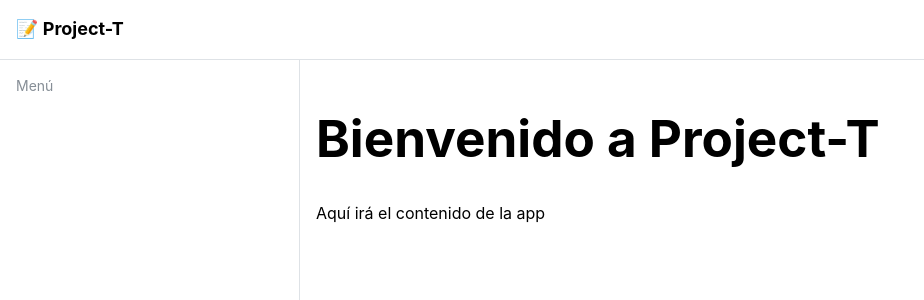
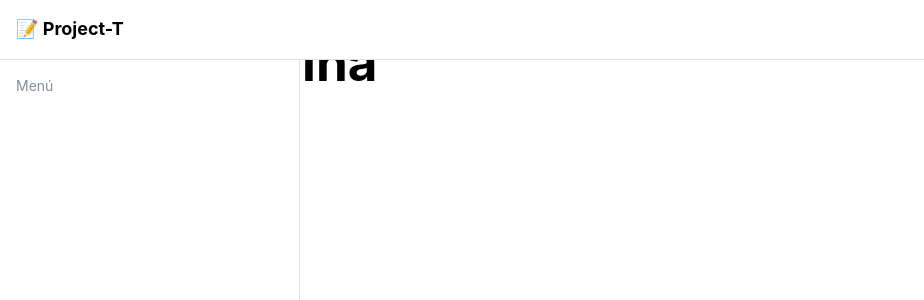
Before and after one commit to AlejandroMorales9323/tesis, a React (Vite) app: page / in a window 1280 px wide. Shown: the top 300 px of the page, without its empty margins (0-924 px from the left). Built offline with nearby package versions, Linux system fonts and the light colour scheme.

Commit message:
EVO 02: Router configurado con rutas listas

```diff
--- a/src/App.tsx
+++ b/src/App.tsx
@@ -1,12 +1,7 @@
-import { Layout } from './components/layout/Layout';
+import {AppRouter} from './router/AppRouter.tsx';
 
 function App() {
-    return (
-        <Layout>
-            <h1>Bienvenido a Project-T</h1>
-            <p>Aquí irá el contenido de la app</p>
-        </Layout>
-    );
+    return <AppRouter/>
 }
 
 export default App;
--- a/src/components/layout/Layout.tsx
+++ b/src/components/layout/Layout.tsx
@@ -1,13 +1,9 @@
 import { AppShell, Burger, Group, Text } from '@mantine/core';
 import { useDisclosure } from '@mantine/hooks';
-import { ReactNode } from 'react';
+import {Outlet} from 'react-router-dom'
 
 
-type LayoutProps = {
-    children: ReactNode;
-};
-
-export function Layout({ children }: LayoutProps) {
+export function Layout() {
     const [opened, { toggle }] = useDisclosure();
 
     return (
@@ -26,9 +22,9 @@ export function Layout({ children }: LayoutProps) {
             <AppShell.Navbar p="md">
                 <Text c="dimmed" size="sm">Menú</Text>
             </AppShell.Navbar>
+            <Outlet/>
+            <AppShell.Main>
 
-            <AppShell.Main>
-                {children}
             </AppShell.Main>
         </AppShell>
     );
--- a/src/pages/NotFoundPage.tsx
+++ b/src/pages/NotFoundPage.tsx
@@ -0,0 +1,4 @@
+export function NotFoundPage() {
+
+    return <h1>404 no se encontro la pagina</h1>;
+}
--- a/src/pages/TodoCreatePage.tsx
+++ b/src/pages/TodoCreatePage.tsx
@@ -0,0 +1,4 @@
+export function TodoCreatePage() {
+
+    return <h1>Crear pagina</h1>;
+}
--- a/src/pages/TodoDetailPage.tsx
+++ b/src/pages/TodoDetailPage.tsx
@@ -0,0 +1,4 @@
+export function TodoDetailPage() {
+
+    return <h1>Detalles de pagina</h1>;
+}
--- a/src/pages/TodoListPage.tsx
+++ b/src/pages/TodoListPage.tsx
@@ -0,0 +1,4 @@
+export function TodoListPage() {
+
+    return <h1>Lista de pagina</h1>;
+}
--- a/src/router/AppRouter.tsx
+++ b/src/router/AppRouter.tsx
@@ -0,0 +1,23 @@
+import {createBrowserRouter, RouterProvider} from "react-router-dom";
+import {Layout} from "../components/layout/Layout.tsx";
+import {TodoListPage} from '../pages/TodoListPage.tsx';
+import {TodoCreatePage} from '../pages/TodoCreatePage.tsx';
+import {TodoDetailPage} from '../pages/TodoDetailPage.tsx';
+import {NotFoundPage} from '../pages/NotFoundPage.tsx';
+
+const router = createBrowserRouter([
+    {
+        path: "/",
+        element: <Layout />,
+        children: [
+            {index: true,element: <TodoListPage/>},
+            {path: "new", element: <TodoCreatePage/>},
+            {path: "todo/:id", element: <TodoDetailPage/>},
+            {path: "*", element: <NotFoundPage/>}
+
+        ]
+    }
+])
+export function AppRouter() {
+    return <RouterProvider router={router}/>;
+}
```
